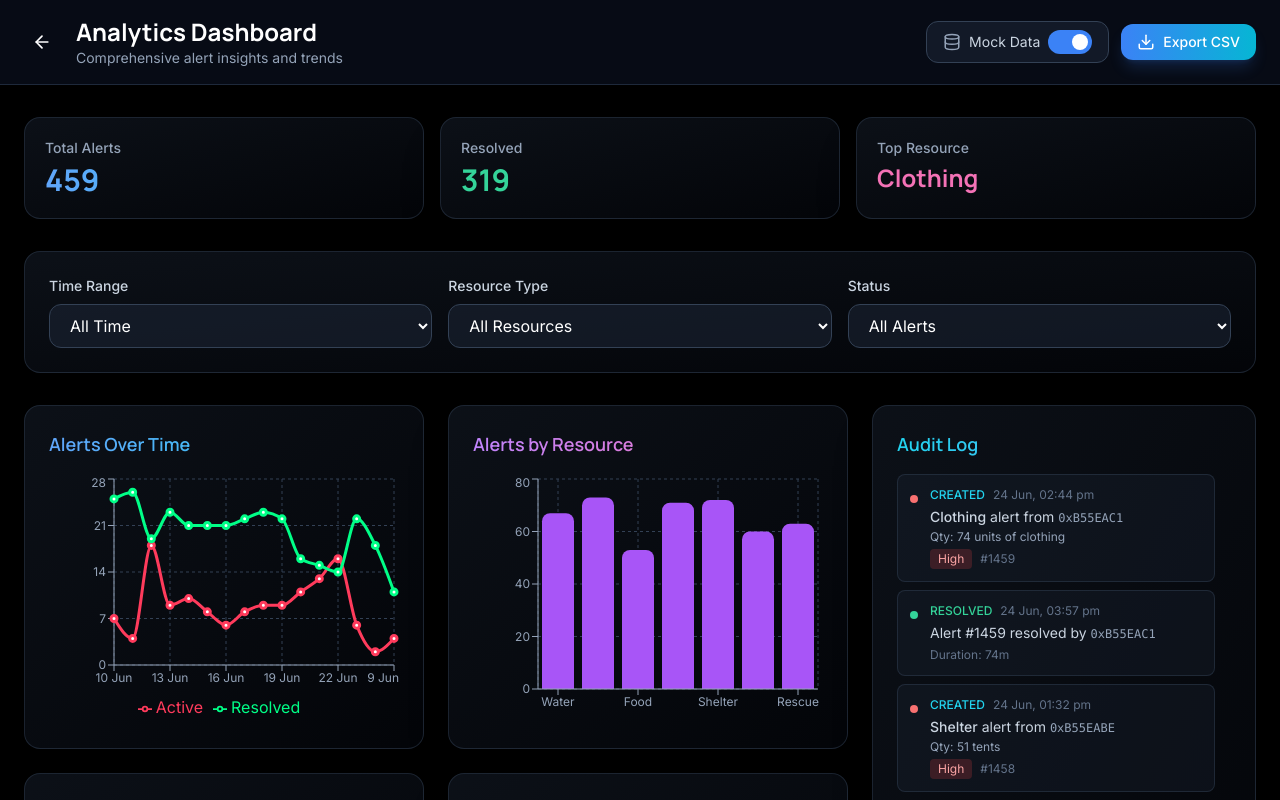
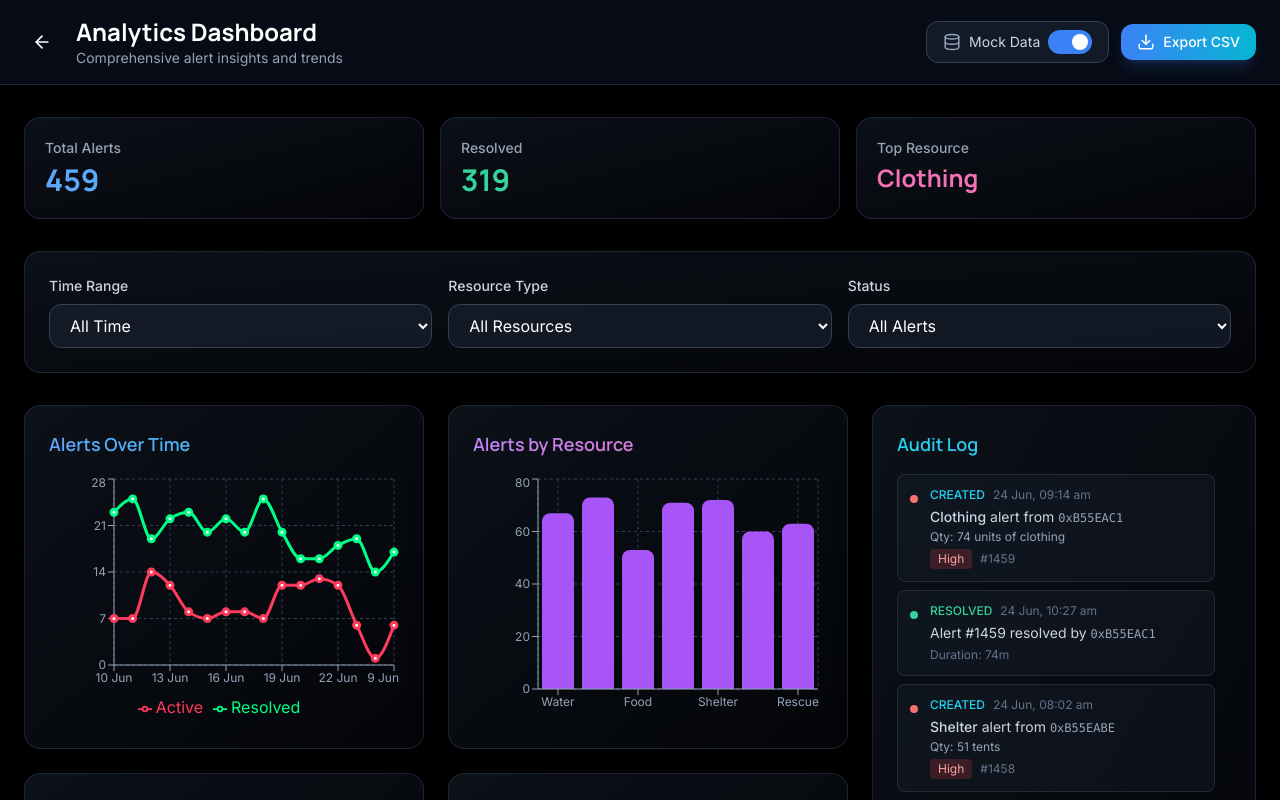
Before and after one commit to couldbeharshith/iot-el-fe, a Next.js app: page /analytics in a window 1280 px wide. Both pictures are taken after a click on the button 1070 px from the left and 42 px from the top of the page. Shown: the top 800 px of the page. Built offline with nearby package versions, Linux system fonts and the light colour scheme.

Commit message:
time delta added

```diff
--- a/src/app/analytics/page.tsx
+++ b/src/app/analytics/page.tsx
@@ -120,7 +120,9 @@ export default function AnalyticsPage() {
     const bucketSize = timeRange === '1h' || timeRange === '6h' ? 3600 : 24 * 3600
 
     filteredAlerts.forEach((alert) => {
-      const bucket = Math.floor(alert.timestamp / bucketSize) * bucketSize
+      // Subtract 5.5 hours (19800 seconds) to correct timezone offset
+      const correctedTimestamp = alert.timestamp - 19800
+      const bucket = Math.floor(correctedTimestamp / bucketSize) * bucketSize
       const key = new Date(bucket * 1000).toLocaleString('en-IN', {
         month: 'short',
         day: 'numeric',
@@ -187,7 +189,9 @@ export default function AnalyticsPage() {
   const hourlyData = (() => {
     const hours = Array.from({ length: 24 }, (_, i) => ({ hour: i, count: 0 }))
     filteredAlerts.forEach((a) => {
-      const hour = new Date(a.timestamp * 1000).getHours()
+      // Subtract 5.5 hours (19800 seconds) to correct timezone offset
+      const correctedTimestamp = a.timestamp - 19800
+      const hour = new Date(correctedTimestamp * 1000).getHours()
       hours[hour].count++
     })
     return hours.map((h) => ({ hour: `${h.hour}:00`, count: h.count }))
@@ -505,7 +509,7 @@ export default function AnalyticsPage() {
                             <div className="flex items-center gap-2 mb-1">
                               <span className="text-xs font-medium text-cyan-400">CREATED</span>
                               <span className="text-xs text-slate-500">
-                                {new Date(alert.timestamp * 1000).toLocaleString('en-IN', {
+                                {new Date((alert.timestamp - 19800) * 1000).toLocaleString('en-IN', {
                                   month: 'short',
                                   day: 'numeric',
                                   hour: '2-digit',
@@ -545,7 +549,7 @@ export default function AnalyticsPage() {
                               <div className="flex items-center gap-2 mb-1">
                                 <span className="text-xs font-medium text-emerald-400">RESOLVED</span>
                                 <span className="text-xs text-slate-500">
-                                  {new Date(alert.resolvedAt * 1000).toLocaleString('en-IN', {
+                                  {new Date((alert.resolvedAt - 19800) * 1000).toLocaleString('en-IN', {
                                     month: 'short',
                                     day: 'numeric',
                                     hour: '2-digit',
--- a/src/components/AlertCard.tsx
+++ b/src/components/AlertCard.tsx
@@ -16,7 +16,9 @@ export default function AlertCard({ alert, nodeNames = {} }: AlertCardProps) {
   }
 
   const formatFullTime = (timestamp: number) => {
-    const date = new Date(timestamp * 1000)
+    // Subtract 5.5 hours (19800 seconds) to correct timezone offset
+    const correctedTimestamp = timestamp - 19800
+    const date = new Date(correctedTimestamp * 1000)
     return date.toLocaleString('en-IN', {
       month: 'short',
       day: 'numeric',
```
